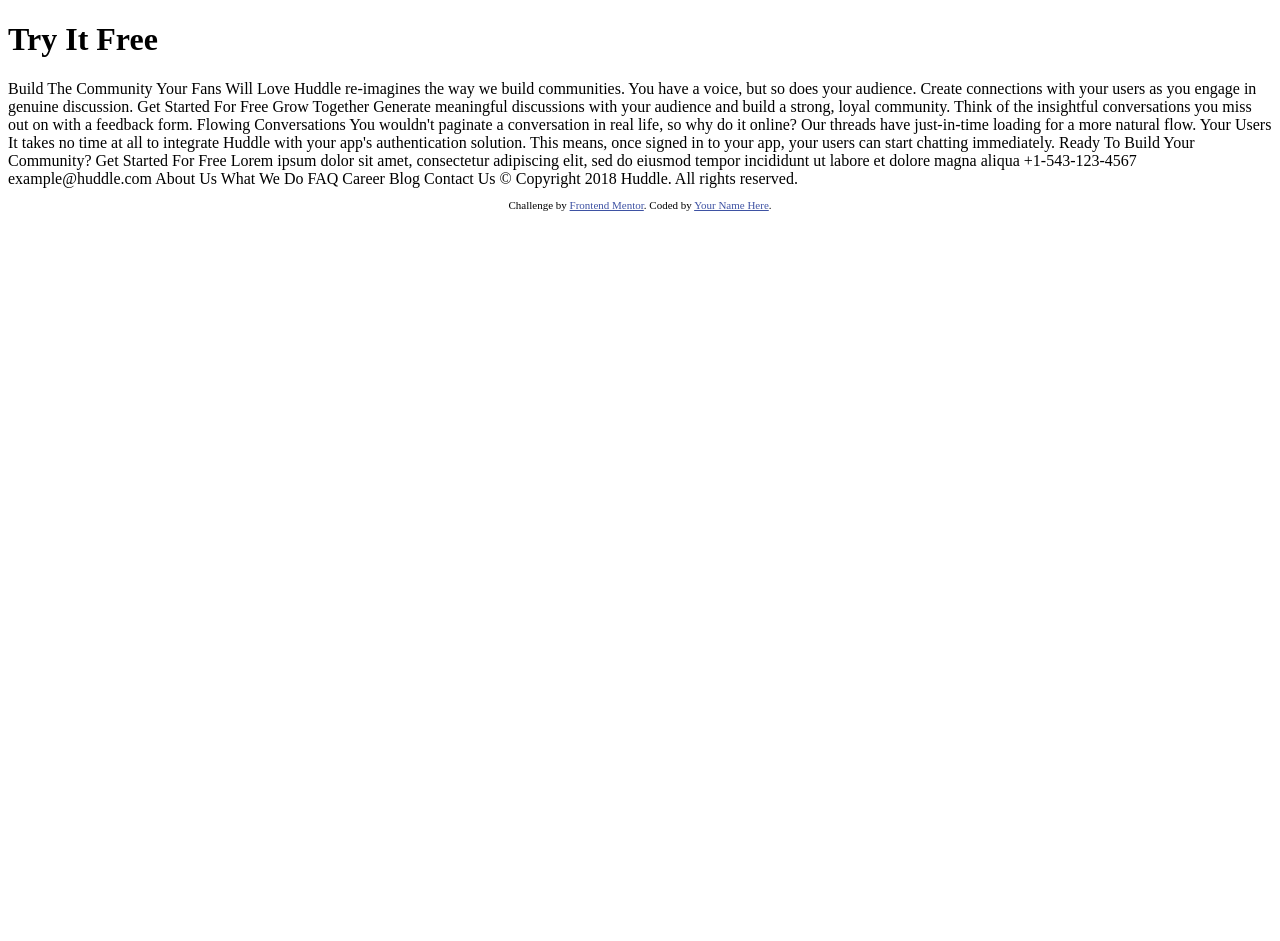
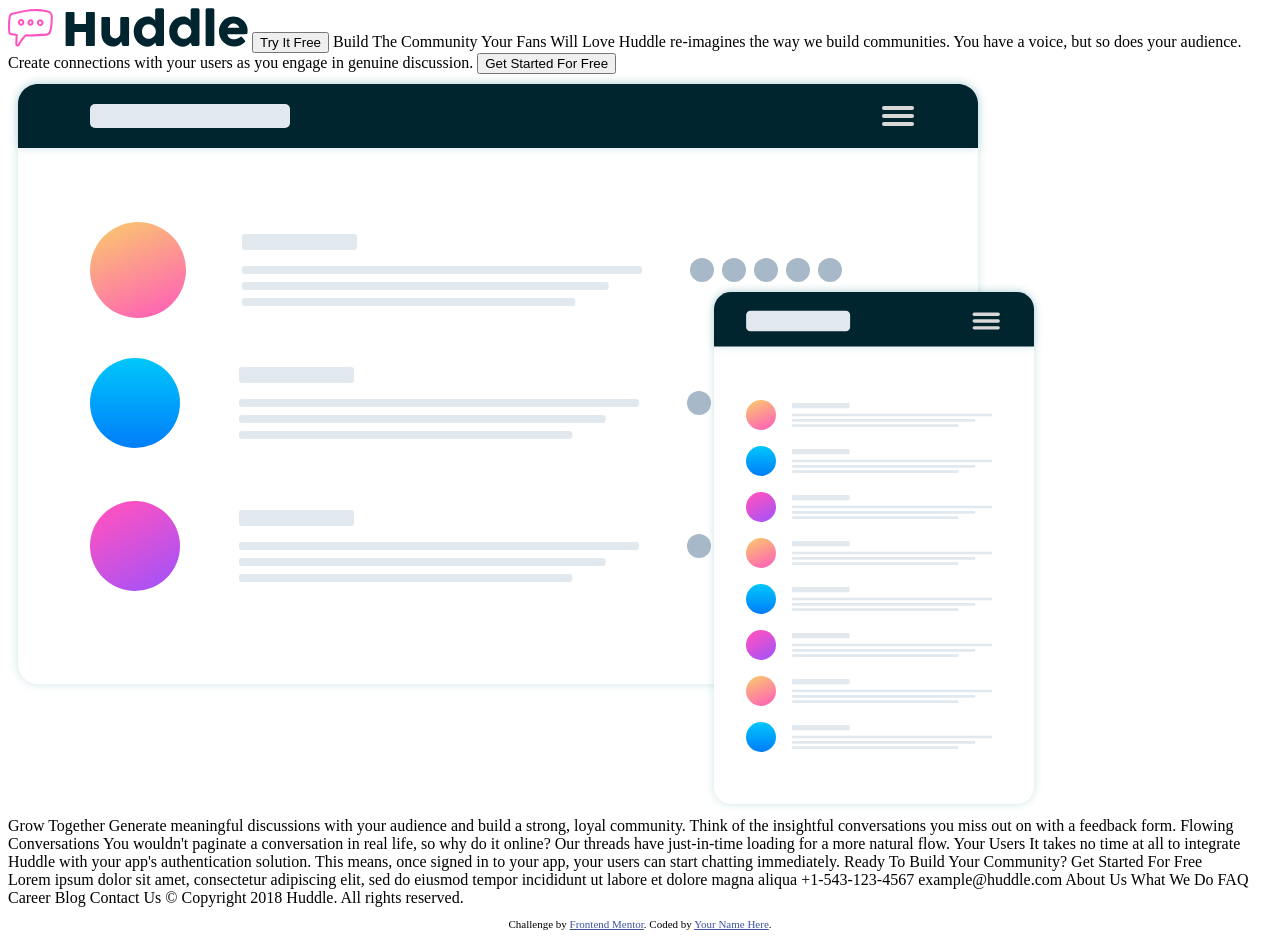
Before and after one commit to kallepost/huddle, a plain HTML site: page index.html in a window 1280 px wide. Before the commit the page ends 800 px from the top, so only its background shows below. Drawn offline with Linux system fonts and the light colour scheme.

Commit message:
divs added and start sorting info in top div

```diff
--- a/index.html
+++ b/index.html
@@ -16,34 +16,51 @@
 </head>
 <body>
 
-  <h1>Try It Free</h1>
+  <div class="top-container">
+
+    <img src="images/logo.svg" alt="logo">
+    <button type="button" name="button">Try It Free</button>
+
 
     Build The Community Your Fans Will Love
 
     Huddle re-imagines the way we build communities. You have a voice, but so does your audience.
     Create connections with your users as you engage in genuine discussion.
 
-  Get Started For Free
+    <button type="button" name="button">Get Started For Free</button>
 
+    <img src="images/illustration-mockups.svg" alt="illustration image">
+
+
+  </div>
+
+  <div class="middle-container">
+    <!-- 1: -->
     Grow Together
 
     Generate meaningful discussions with your audience and build a strong, loyal community.
     Think of the insightful conversations you miss out on with a feedback form.
 
+    <!-- 2: -->
     Flowing Conversations
 
     You wouldn't paginate a conversation in real life, so why do it online? Our threads
     have just-in-time loading for a more natural flow.
 
+    <!-- 3: -->
     Your Users
 
     It takes no time at all to integrate Huddle with your app's authentication solution.
     This means, once signed in to your app, your users can start chatting immediately.
 
+    <!-- 3: -->
     Ready To Build Your Community?
 
     Get Started For Free
 
+  </div>
+
+  <div class="bottom-container">
     Lorem ipsum dolor sit amet, consectetur adipiscing elit, sed do eiusmod tempor
     incididunt ut labore et dolore magna aliqua
 
@@ -66,5 +83,19 @@
         Coded by <a href="#">Your Name Here</a>.
       </p>
     </footer>
+  </div>
+
+
+
+
+
+
+
+
+
+
+
+
+
 </body>
 </html>
```
Lines whose indentation alone changed are shown as unchanged.
